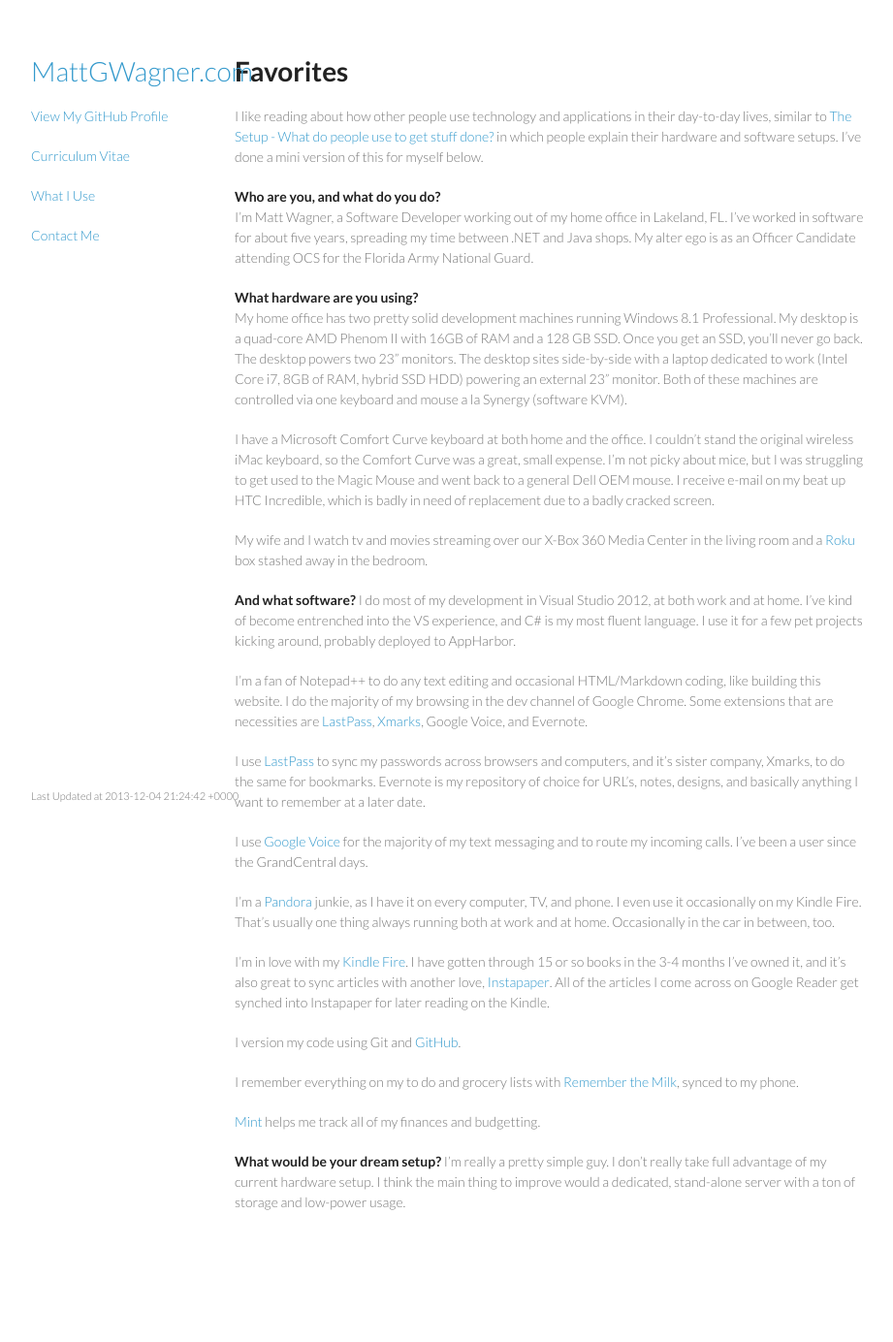
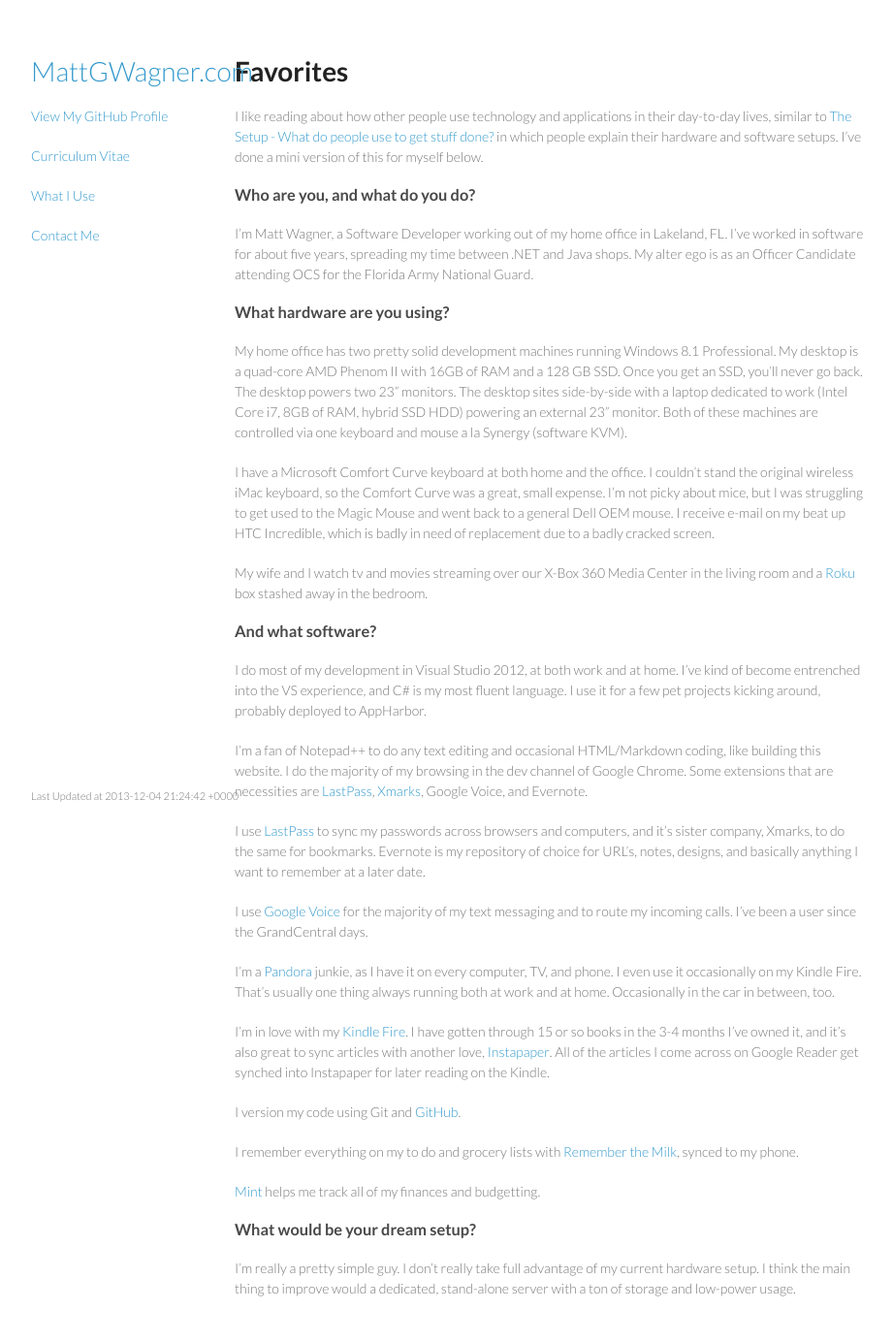
Before and after one commit to mattgwagner/mattgwagner, a Jekyll site: the page built from whatiuse.md, in a window 1280 px wide. Shown: the whole page at 97% size, without its empty margins (178-1099 px from the left). Built offline with Jekyll 4.4.1, drawn with Linux system fonts in a browser that asks for light colours; before the commit the page ends 1295 px from its top, so only the background shows below that.

```diff
--- a/whatiuse.md
+++ b/whatiuse.md
@@ -7,10 +7,12 @@ title: Matt G. Wagner - What I Use
 
 I like reading about how other people use technology and applications in their day-to-day lives, similar to [The Setup - What do people use to get stuff done?](http://usesthis.com) in which people explain their hardware and software setups. I've done a mini version of this for myself below.
 
-**Who are you, and what do you do?**
+### Who are you, and what do you do?
+
 I'm Matt Wagner, a Software Developer working out of my home office in Lakeland, FL. I've worked in software for about five years, spreading my time between .NET and Java shops. My alter ego is as an Officer Candidate attending OCS for the Florida Army National Guard.
 
-**What hardware are you using?**
+### What hardware are you using?
+
 My home office has two pretty solid development machines running Windows 8.1 Professional. My desktop is a quad-core AMD Phenom II with 16GB of RAM and a 128 GB SSD. Once you get an SSD, you'll never go back. The desktop powers two 23" monitors. The desktop sites side-by-side with a laptop dedicated to work (Intel Core i7, 8GB of RAM, hybrid SSD HDD) powering an external 23" monitor. Both of these machines are controlled via one keyboard and mouse a la Synergy (software KVM).
 
 I have a Microsoft Comfort Curve keyboard at both home and the office. I couldn't stand the original wireless iMac keyboard, so the Comfort Curve was a great, small expense. I'm not picky about mice, but I was struggling to get used to the Magic Mouse and went back to a general Dell OEM mouse.
@@ -18,7 +20,8 @@ I receive e-mail on my beat up HTC Incredible, which is badly in need of replace
 
 My wife and I watch tv and movies streaming over our X-Box 360 Media Center in the living room and a [Roku](http://roku.com) box stashed away in the bedroom.
 
-**And what software?**
+### And what software?
+
 I do most of my development in Visual Studio 2012, at both work and at home. I've kind of become entrenched into the VS experience, and C# is my most fluent language. I use it for a few pet projects kicking around, probably deployed to AppHarbor.
 
 I'm a fan of Notepad++ to do any text editing and occasional HTML/Markdown coding, like building this website. I do the majority of my browsing in the dev channel of Google Chrome. Some extensions that are necessities are [LastPass](http://lastpass.com), [Xmarks](http://xmarks.com), Google Voice, and Evernote.
@@ -37,5 +40,6 @@ I remember everything on my to do and grocery lists with [Remember the Milk](htt
 
 [Mint](http://mint.com) helps me track all of my finances and budgetting.
 
-**What would be your dream setup?**
+### What would be your dream setup?
+
 I'm really a pretty simple guy. I don't really take full advantage of my current hardware setup. I think the main thing to improve would a dedicated, stand-alone server with a ton of storage and low-power usage.
```
